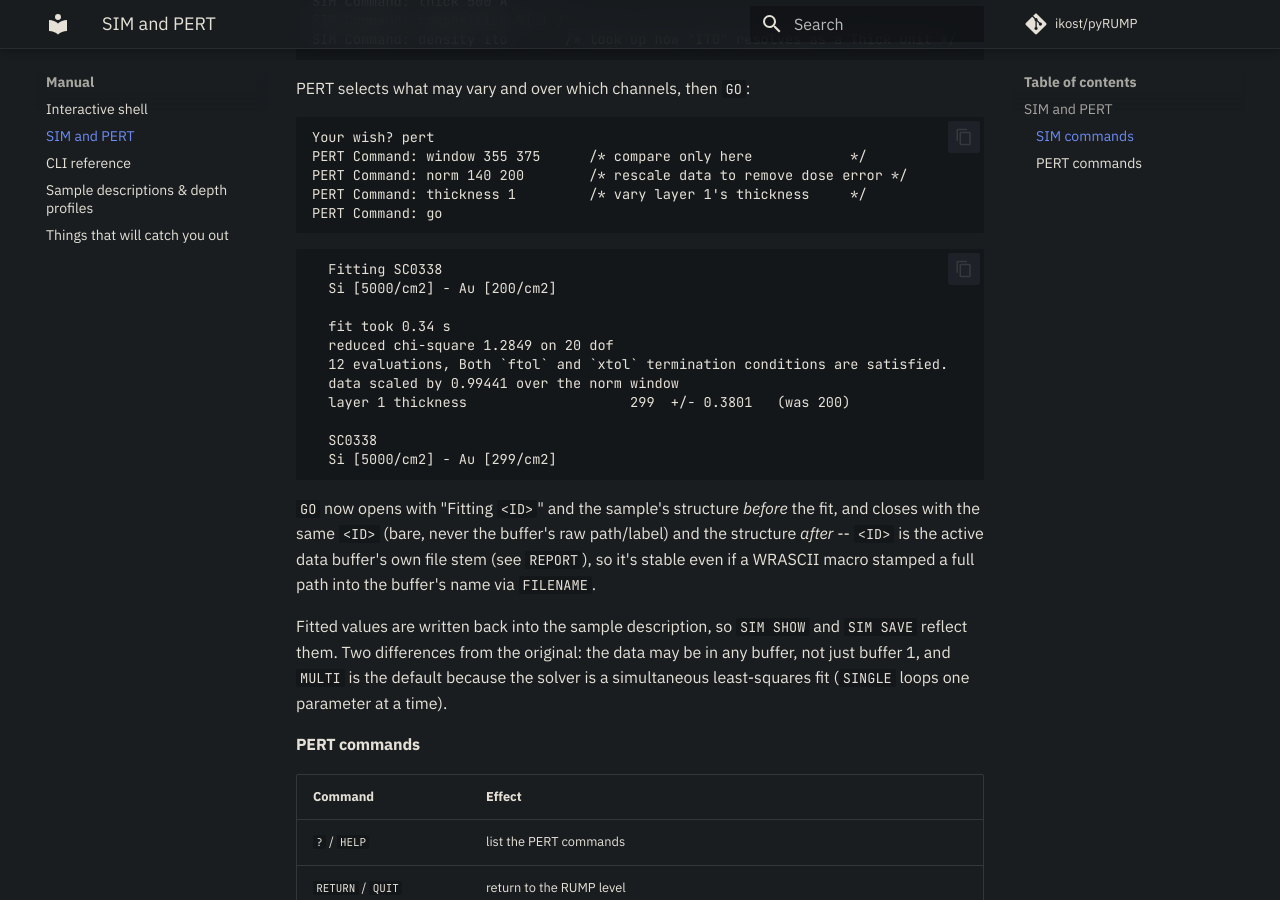
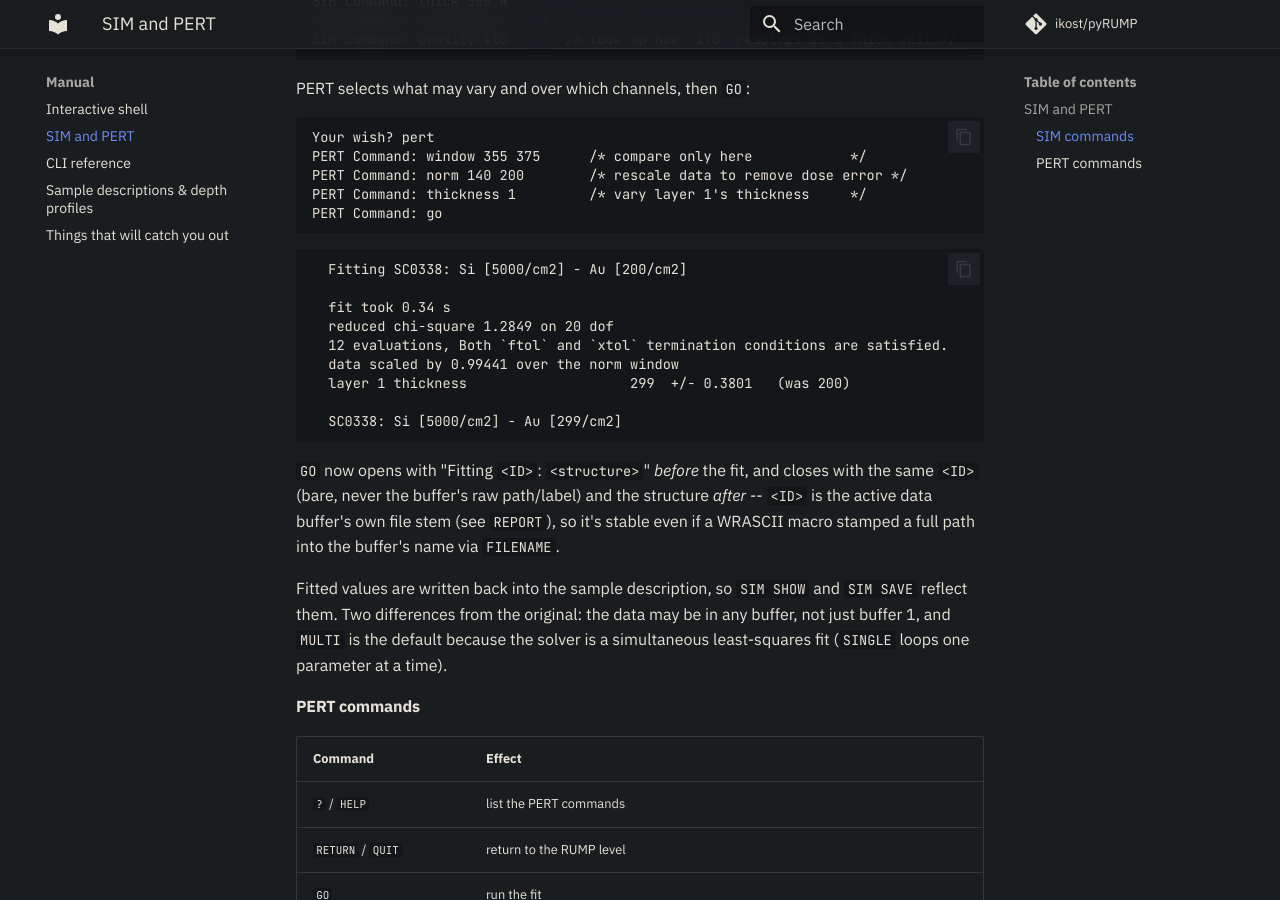
Before and after one commit to ikost/pyRUMP, an MkDocs documentation site: the page built from docs/manual/sim-pert.md, in a window 1280 px wide and 900 px high, scrolled down 2100 px. Built offline with MkDocs 1.6.1 and Material for MkDocs 9.7.7, drawn with Linux system fonts in a browser that asks for light colours; comment, search, counter and statistics services are not loaded.

Commit message:
Merge GO's ID and structure lines into one in the bookend output

````diff
--- a/docs/manual/sim-pert.md
+++ b/docs/manual/sim-pert.md
@@ -72,8 +72,7 @@ PERT Command: go
 ```
 
 ```
-  Fitting SC0338
-  Si [5000/cm2] - Au [200/cm2]
+  Fitting SC0338: Si [5000/cm2] - Au [200/cm2]
 
   fit took 0.34 s
   reduced chi-square 1.2849 on 20 dof
@@ -81,15 +80,14 @@ PERT Command: go
   data scaled by 0.99441 over the norm window
   layer 1 thickness                    299  +/- 0.3801   (was 200)
 
-  SC0338
-  Si [5000/cm2] - Au [299/cm2]
+  SC0338: Si [5000/cm2] - Au [299/cm2]
 ```
 
-`GO` now opens with "Fitting `<ID>`" and the sample's structure *before* the
-fit, and closes with the same `<ID>` (bare, never the buffer's raw path/label)
-and the structure *after* -- `<ID>` is the active data buffer's own file stem
-(see `REPORT`), so it's stable even if a WRASCII macro stamped a full path
-into the buffer's name via `FILENAME`.
+`GO` now opens with "Fitting `<ID>`: `<structure>`" *before* the fit, and
+closes with the same `<ID>` (bare, never the buffer's raw path/label) and the
+structure *after* -- `<ID>` is the active data buffer's own file stem (see
+`REPORT`), so it's stable even if a WRASCII macro stamped a full path into the
+buffer's name via `FILENAME`.
 
 Fitted values are written back into the sample description, so `SIM SHOW` and
 `SIM SAVE` reflect them. Two differences from the original: the data may be in
````
Also changed, not shown: 2 other files.
